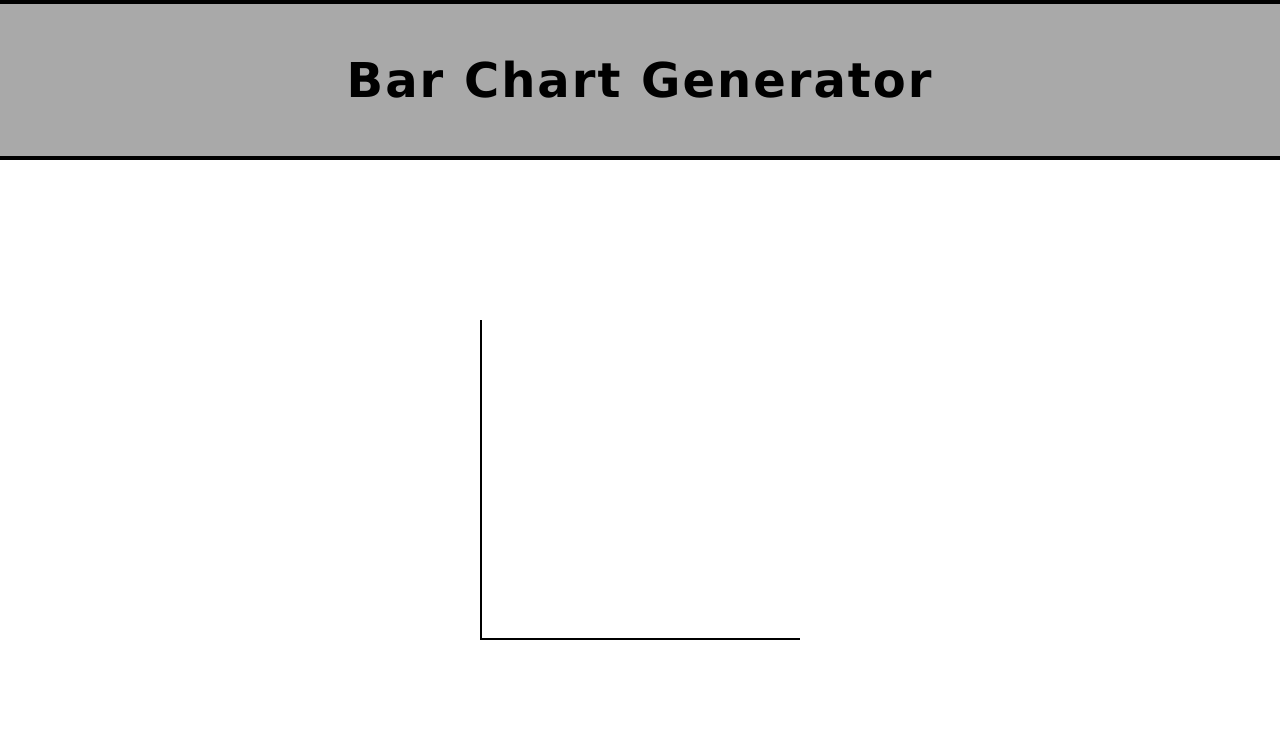
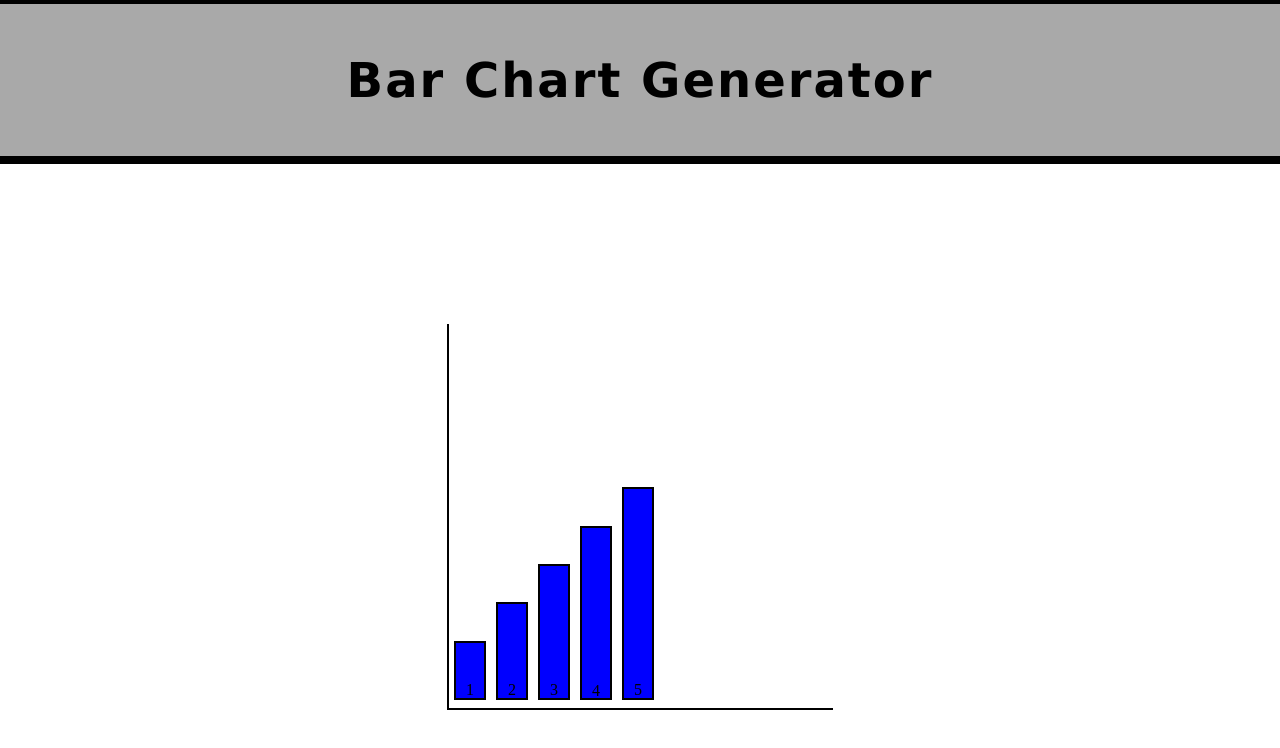
Before and after one commit to MagicMark5/BarChartProject, a plain HTML site: page index.html in a window 1280 px wide. Drawn offline with Linux system fonts and the light colour scheme.

Commit message:
The Chart has Bars

```diff
--- a/BarChart.css
+++ b/BarChart.css
@@ -36,9 +36,15 @@ div {
 }
 
 .axes {
-  width: 25vw;
-  height: 25vw;
+  width: 30vw;
+  height: 30vw;
   margin: 10em auto;
   border-top: 0px;
   border-right: 0px;
 }
+
+.bar {
+  position: relative;
+  top: 93%;
+  transform: translateY(-93%);
+}
--- a/BarChart.js
+++ b/BarChart.js
@@ -1,14 +1,35 @@
 $(function () {
 
   const data = [1, 2, 3, 4, 5];
+  const $chart = $("#chart");
 
   let options = {
-    width: 500,
-    height: 500
+    width: $chart.width("30vw"),
+    height: $chart.height("30vw")
   };
 
+  // create HTML Elements for options to customize (buttons, tick boxes, inputs) and link to options
+
   const drawBarChart = (data, options, element) => {
-
+    for (let i = 0; i < data.length; i++) {
+      let bar = document.createElement('div');
+      bar.setAttribute("class", "bar");
+      bar.innerHTML = data[i];
+      //bar.style.height = data[i]*10 + "px"; // Cannot change height of inline elements!
+      element.append(bar);
+    }
+    let $bars = $(".bar"); // this is an array of all bar divs
+    $bars.each(function(i) {
+      this.style.display = "inline";
+      this.style.background = "blue";
+      this.style.padding = "0 10px";
+      this.style.margin = "0 5px"; // TopandBottom LeftandRight
+      //this.style.height = data[i]*10 + "%";
+      this.style.paddingTop = data[i]*10 + "%";
+     });
+    // height of each bar is dependent on data values
+    // add transitions for height
+    // add/change css properties dynamically based on options/event listeners
   }
 
 // The data parameter will be the data the chart should work from
@@ -19,6 +40,6 @@ $(function () {
 
 // The element parameter should be a DOM element or jQuery element that the chart will get rendered into.
 
-
+  drawBarChart(data, options, $chart); // "chart" is the div element with class "axes" and id "chart"
 
 });
--- a/index.html
+++ b/index.html
@@ -10,7 +10,9 @@
 
     <div class="container">
 
-      <div class="axes"></div>
+      <div class="options"></div>
+
+      <div class="axes" id="chart"></div>
 
     </div>
 
```
